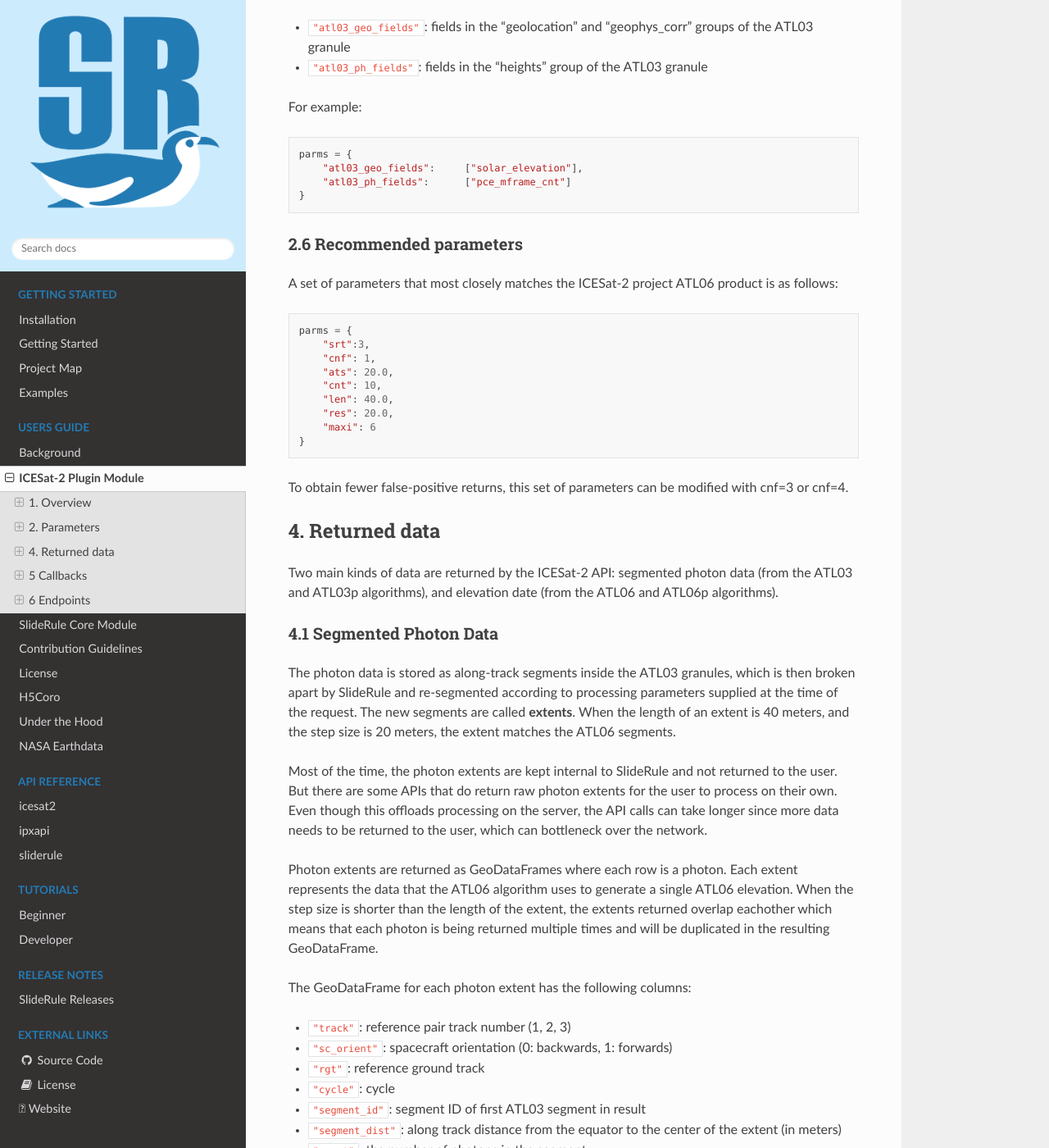
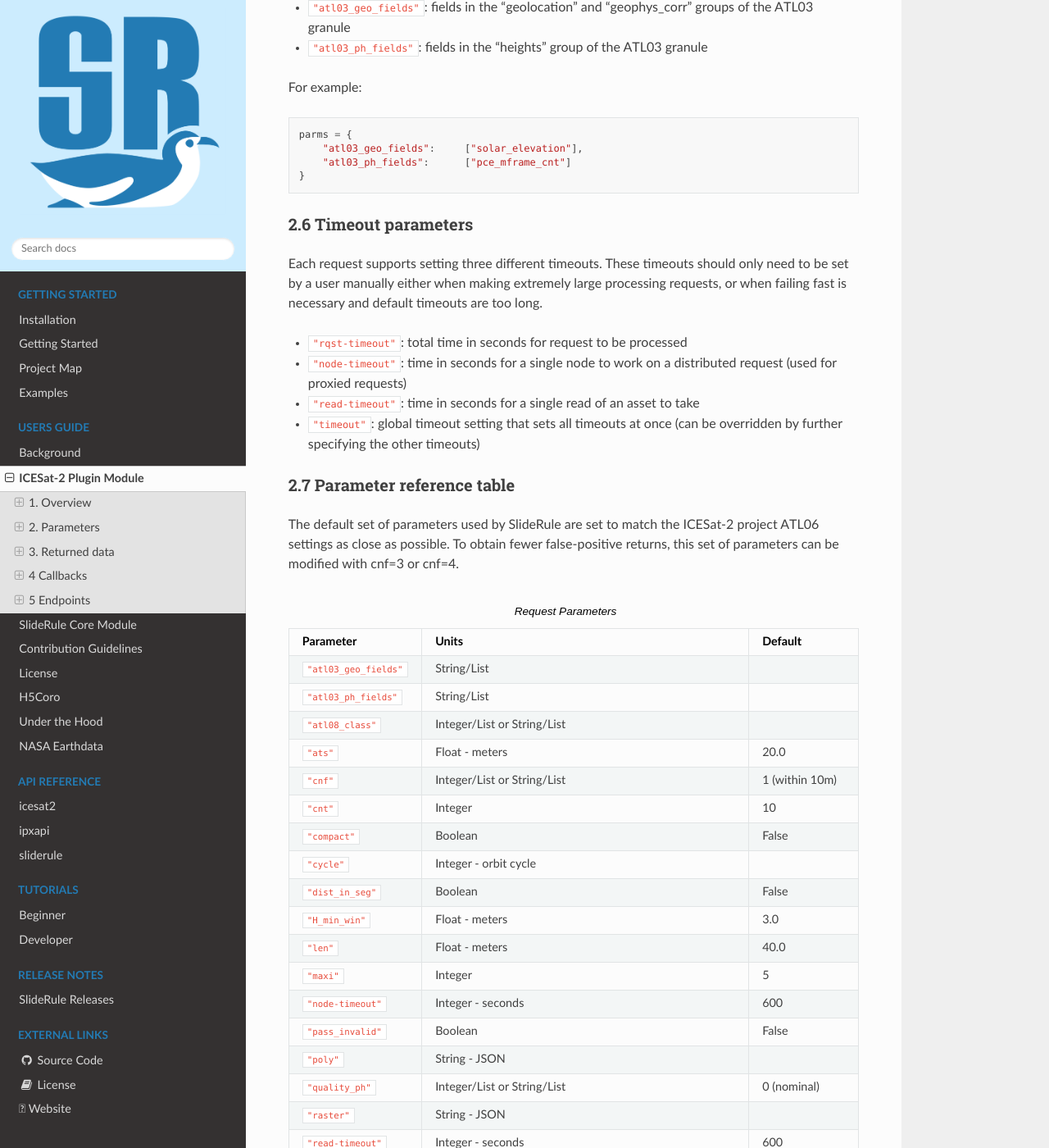
Before and after one commit to jhkennedy/sliderule-docs, a Sphinx documentation site: the page built from rtd/source/user_guide/ICESat-2.rst, in a window 1280 px wide and 1400 px high, scrolled down 5513 px. Shown: the whole window at 82% size. Built offline with Sphinx 7.4.7 and the Read the Docs theme 2.0.0, drawn with Linux system fonts in a browser that asks for light colours; some of the changed text lies outside the part shown.

Commit message:
updates to ICESat-2 plugin user's guide

```diff
--- a/rtd/source/user_guide/ICESat-2.rst
+++ b/rtd/source/user_guide/ICESat-2.rst
@@ -27,7 +27,7 @@ The asset name tells SlideRule where to get the data, and what format the data s
 2. Parameters
 =============
 
-Parameters are passed to the SlideRule API as a dictionary in any order, but may be loosely divided into five groups: geographic and temporal parameters, classification parameters, extent parameters, segment quality parameters, ancillary field parameters.  Not all parameters need to be defined when making a request; there are reasonable defaults used for each parameter so that only those parameters that you want to customize need to be specified.
+Parameters are passed to the SlideRule API as a dictionary in any order, but may be loosely divided into six groups: geographic and temporal parameters, classification parameters, extent parameters, segment quality parameters, ancillary field parameters, and timeout parameters.  Not all parameters need to be defined when making a request; there are reasonable defaults used for each parameter so that only those parameters that you want to customize need to be specified.
 
 2.1 Photon-input parameters
 ---------------------------
@@ -125,9 +125,9 @@ The experimental YAPC (Yet Another Photon Classifier) photon-classification sche
 * ``"yapc"``: settings for the yapc algorithm; if provided then SlideRule will execute the YAPC classification on all photons
     - ``"score"``: the minimum yapc classification score of a photon to be used in the processing request
     - ``"knn"``: the number of nearest neighbors to use, or specify 0 to allow automatic selection of the number of neighbors (recommended)
-    - ``"min_ph"``: the minimum number of photons needed in an extent in order to calculate a YAPC score for each photon
     - ``"win_h"``: the window height used to filter the nearest neighbors
     - ``"win_x"``: the window width used to filter the nearest neighbors
+    - ``"version"``: the version of the YAPC algorithm to use
 
 To run the YAPC algorithm, specify the YAPC settings as a sub-dictionary. Here is an example set of parameters that runs YAPC:
 
@@ -169,7 +169,7 @@ The ATL06-SR algorithm fits a line segment to the photons in each extent, using
 * ``"compact"``: return compact version of results (leaves out most metadata)
 
 2.5 Ancillary field parameters
----------------------------
+------------------------------
 
 The ancillary field parameters allow the user to request additional fields from the ATL03 granule to be returned with the photon extent and ATL06-SR elevation responses.  Each field provided by the user will result in a corresponding column added to the returned GeoDataFrame.
 
@@ -185,34 +185,137 @@ For example:
         "atl03_ph_fields":      ["pce_mframe_cnt"]
     }
 
+2.6 Timeout parameters
+----------------------
 
-2.6 Recommended parameters
-----------------------------
+Each request supports setting three different timeouts. These timeouts should only need to be set by a user manually either when making extremely large processing requests, or when failing fast is necessary and default timeouts are too long.
 
-A set of parameters that most closely matches the ICESat-2 project ATL06 product is as follows:
+* ``"rqst-timeout"``: total time in seconds for request to be processed
+* ``"node-timeout"``: time in seconds for a single node to work on a distributed request (used for proxied requests)
+* ``"read-timeout"``: time in seconds for a single read of an asset to take
+* ``"timeout"``: global timeout setting that sets all timeouts at once (can be overridden by further specifying the other timeouts)
 
-.. code-block:: python
+2.7 Parameter reference table
+------------------------------
 
-    parms = {
-        "srt":3,
-        "cnf": 1,
-        "ats": 20.0,
-        "cnt": 10,
-        "len": 40.0,
-        "res": 20.0,
-        "maxi": 6
-    }
-
+The default set of parameters used by SlideRule are set to match the ICESat-2 project ATL06 settings as close as possible.
 To obtain fewer false-positive returns, this set of parameters can be modified with cnf=3 or cnf=4.
 
+.. list-table:: Request Parameters
+   :widths: 25 25 50
+   :header-rows: 1
 
-4. Returned data
+   * - Parameter
+     - Units
+     - Default
+   * - ``"atl03_geo_fields"``
+     - String/List
+     -
+   * - ``"atl03_ph_fields"``
+     - String/List
+     -
+   * - ``"atl08_class"``
+     - Integer/List or String/List
+     -
+   * - ``"ats"``
+     - Float - meters
+     - 20.0
+   * - ``"cnf"``
+     - Integer/List or String/List
+     - 1 (within 10m)
+   * - ``"cnt"``
+     - Integer
+     - 10
+   * - ``"compact"``
+     - Boolean
+     - False
+   * - ``"cycle"``
+     - Integer - orbit cycle
+     -
+   * - ``"dist_in_seg"``
+     - Boolean
+     - False
+   * - ``"H_min_win"``
+     - Float - meters
+     - 3.0
+   * - ``"len"``
+     - Float - meters
+     - 40.0
+   * - ``"maxi"``
+     - Integer
+     - 5
+   * - ``"node-timeout"``
+     - Integer - seconds
+     - 600
+   * - ``"pass_invalid"``
+     - Boolean
+     - False
+   * - ``"poly"``
+     - String - JSON
+     -
+   * - ``"quality_ph"``
+     - Integer/List or String/List
+     - 0 (nominal)
+   * - ``"raster"``
+     - String - JSON
+     -
+   * - ``"read-timeout"``
+     - Integer - seconds
+     - 600
+   * - ``"region"``
+     - Integer - orbit region
+     -
+   * - ``"res"``
+     - Float - meters
+     - 20.0
+   * - ``"rgt"``
+     - Integer - reference ground track
+     -
+   * - ``"rqst-timeout"``
+     - Integer - seconds
+     - 600
+   * - ``"sigma_r_max"``
+     - Float
+     - 5.0
+   * - ``"srt"``
+     - Integer
+     - 3 (land ice)
+   * - ``"timeout"``
+     - Integer - seconds
+     -
+   * - ``"track"``
+     - Integer - 0: all tracks, 1: gt1, 2: gt2, 3: gt3
+     - 0
+   * - ``"t0"``
+     - String - time - <YYYY>-<MM>-<DD>T<HH>:<MM>:<SS>
+     -
+   * - ``"t1"``
+     - String - time - <YYYY>-<MM>-<DD>T<HH>:<MM>:<SS>
+     -
+   * - ``"yapc.knn"``
+     - Integer
+     - 0 (calculated)
+   * - ``"yapc.score"``
+     - Integer - 0 to 255
+     - 0
+   * - ``"yapc.win_h"``
+     - Float - meters
+     - 6.0
+   * - ``"yapc.win_x"``
+     - Float - meters
+     - 15.0
+   * - ``"yapc.version"``
+     - Integer: 1 and 2: v2 algorithm, 3: v3 algorithm
+     - 3
+
+
+3. Returned data
 =========================
 
-Two main kinds of data are returned by the ICESat-2 API: segmented photon data (from the ATL03 and ATL03p algorithms), and elevation date (from the ATL06 and ATL06p algorithms).
+Two main kinds of data are returned by the ICESat-2 API: segmented photon data (from the ATL03 and ATL03p algorithms), and elevation data (from the ATL06 and ATL06p algorithms).
 
 
-4.1 Segmented Photon Data
+3.1 Segmented Photon Data
 --------------------------
 
 The photon data is stored as along-track segments inside the ATL03 granules, which is then broken apart by SlideRule and re-segmented according to processing
@@ -244,7 +347,7 @@ The GeoDataFrame for each photon extent has the following columns:
 - ``"yapc_score"``: the photon's YAPC classification (0 - 255, the larger the number the higher the confidence in surface reflection)
 
 
-4.2 Elevations
+3.2 Elevations
 --------------
 
 The primary result returned by SlideRule for ICESat-2 processing requests is a set of gridded elevations corresponding to a geolocated ATL03 along-track segment. The elevations are contained in a GEoDataFrame where each row represents a calculated elevation.
@@ -272,38 +375,37 @@ The elevation GeoDataFrame has the following columns:
 - ``"h_sigma"``: error estimate for the least squares fit model
 
 
-5 Callbacks
+4 Callbacks
 =============
 For large processing requests, it is possible that the data returned from the API is too large or impractical to fit in the local memory of the Python interpreter making the request.
-In these cases, certain APIs in the SlideRule Python client allow the calling application to provide a callback function that is called for every resource and result that is returned by the servers.
-If a callback is supplied, the API will not return anything back to the calling application and instead will assume all output is captured and handled by the callback.
+In these cases, certain APIs in the SlideRule Python client allow the calling application to provide a callback function that is called for every result that is returned by the servers.
+If a callback is supplied, the API will not return back to the calling application anything associated with the supplied record types, but assumes the callback fully handles processing the data.
 The callback function takes the following form:
 
-.. py:function:: callback (resource, result, result_cnt, total_resources)
+.. py:function:: callback (record)
 
-    Callback that handles the results of a processing request for the given resource.
+    Callback that handles the results of a processing request for the given record.
 
-    :param str resource: name of the resource being processed (i.e. granule)
-    :param GeoDataFrame result: GeoDataFrame containing the results of the processing
-    :param int result_cnt: current number of resources that have been processed
-    :param int total_resources: total number of resources that need to be processed
+    :param dict record: the record object, usually a dictionary containing data
 
-Here is an example of a callback being used for the ``atl06p`` function:
+Here is an example of a callback being used for the ``atl03sp`` function:
 
     .. code-block:: python
 
-        # create hdf5 writer
-        hdf5writer = Hdf5Writer(cfg["filename"], parms)
+        rec_cnt = 0
+        ph_cnt = 1
 
-        # atl06 processing request
-        icesat2.atl06p(parms, cfg["asset"], max_workers=cfg["max_workers"], callback=lambda resource, result, index, total : hdf5writer.run(resource, result, index, total))
+        def atl03rec_cb(rec):
+            global rec_cnt, ph_cnt
+            rec_cnt += 1
+            ph_cnt += rec["count"][0] + rec["count"][1]
+            print("{} {}".format(rec_cnt, ph_cnt), end='\r')
 
-        # close hdf5 file
-        hdf5writer.finish()
+        gdf = icesat2.atl03sp({}, callbacks = {"atl03rec": atl03rec_cb})
 
 
 
-6 Endpoints
+5 Endpoints
 =============
 
 atl06
```
